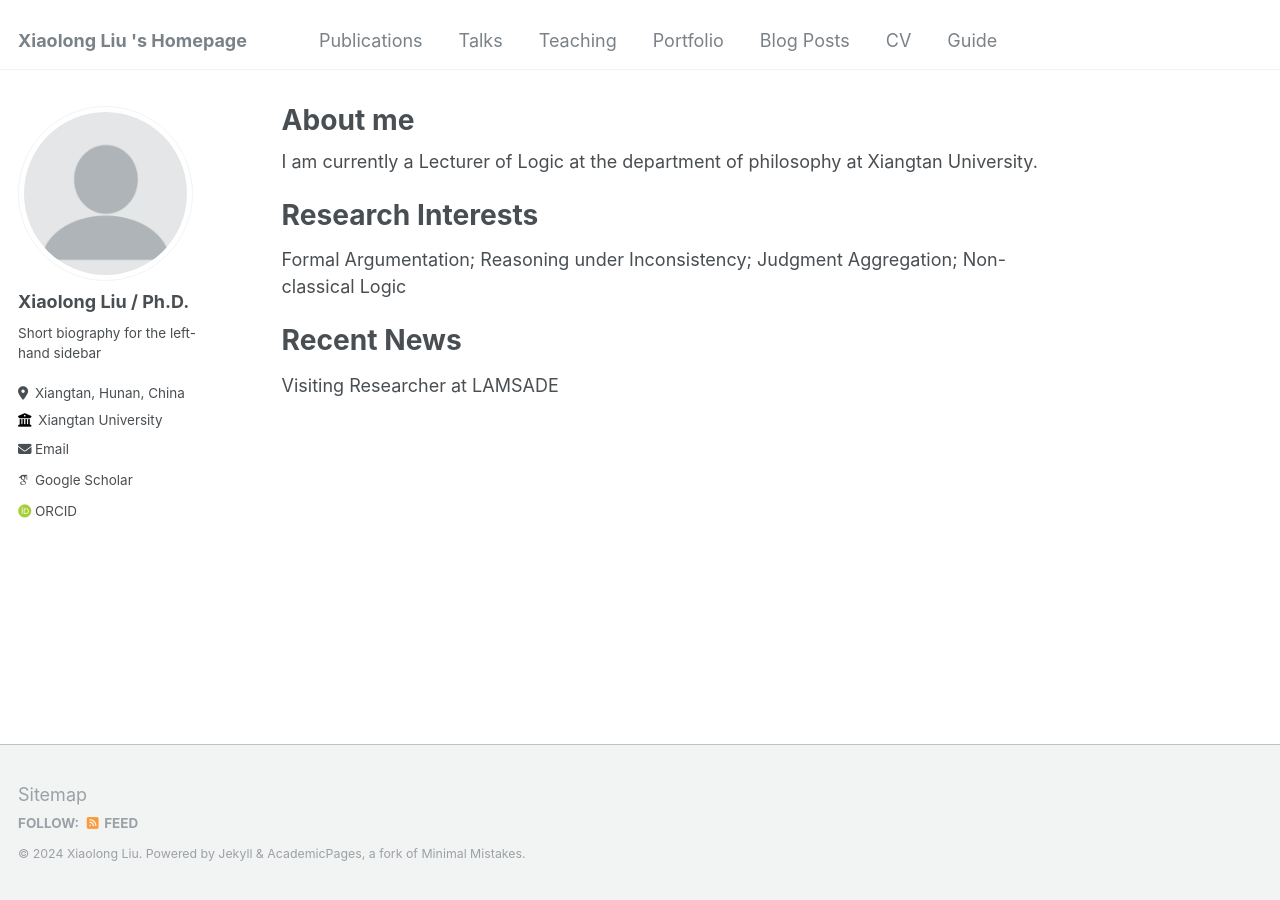
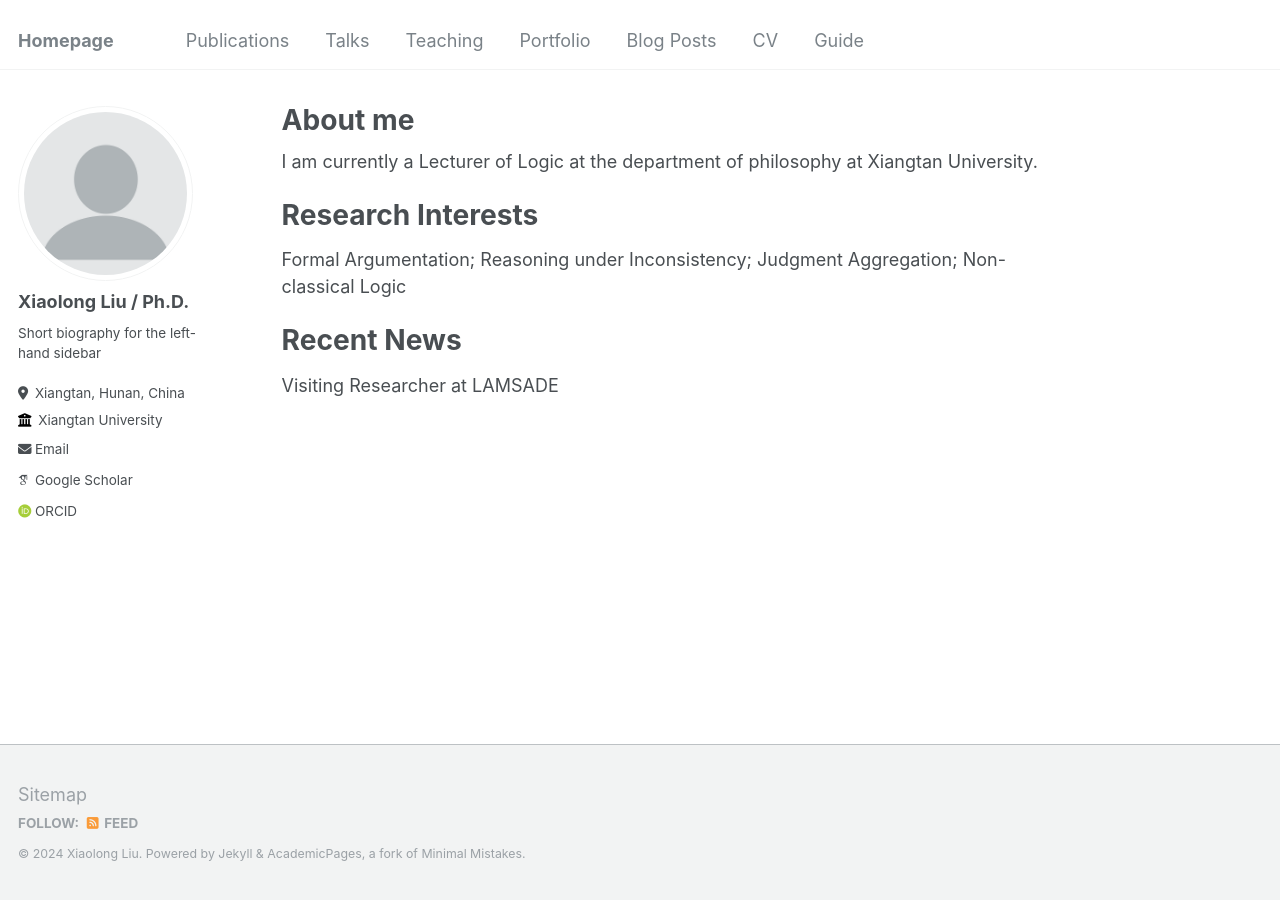
Before and after one commit to xiao-long-liu/xiao-long-liu.github.io, a Jekyll site: the page built from _pages/about.md, in a window 1280 px wide. Built offline with Jekyll 4.4.1, drawn with Linux system fonts in a browser that asks for light colours; some web fonts are replaced.

Commit message:
Update _config.yml

```diff
--- a/_config.yml
+++ b/_config.yml
@@ -8,7 +8,7 @@
 
 # Basic Site Settings
 locale                   : "en-US"
-title                    : "Xiaolong Liu 's Homepage"
+title                    : "Homepage"
 title_separator          : "-"
 name                     : &name "Xiaolong Liu"
 description              : &description "personal description"
```
